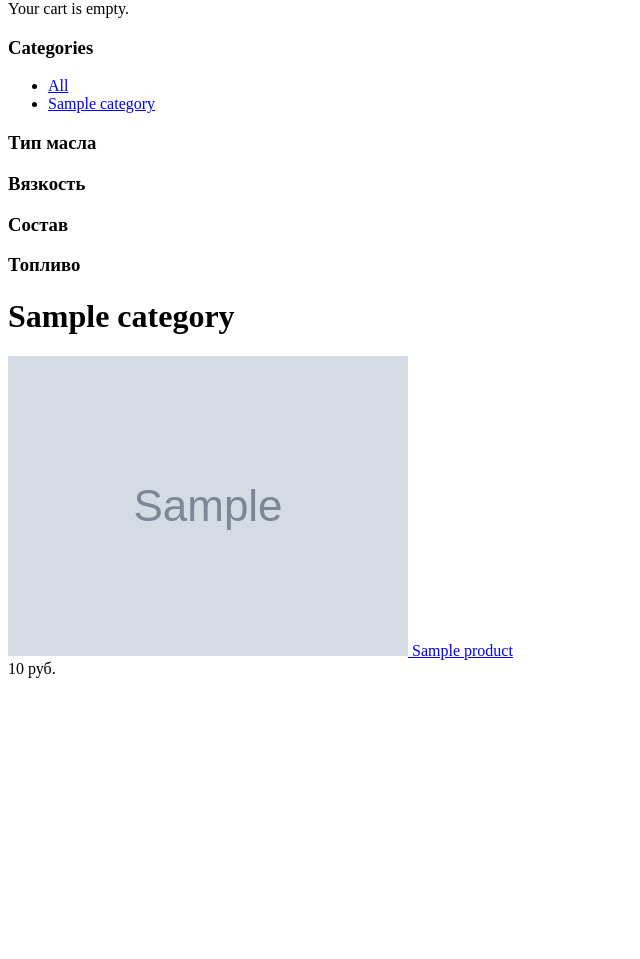
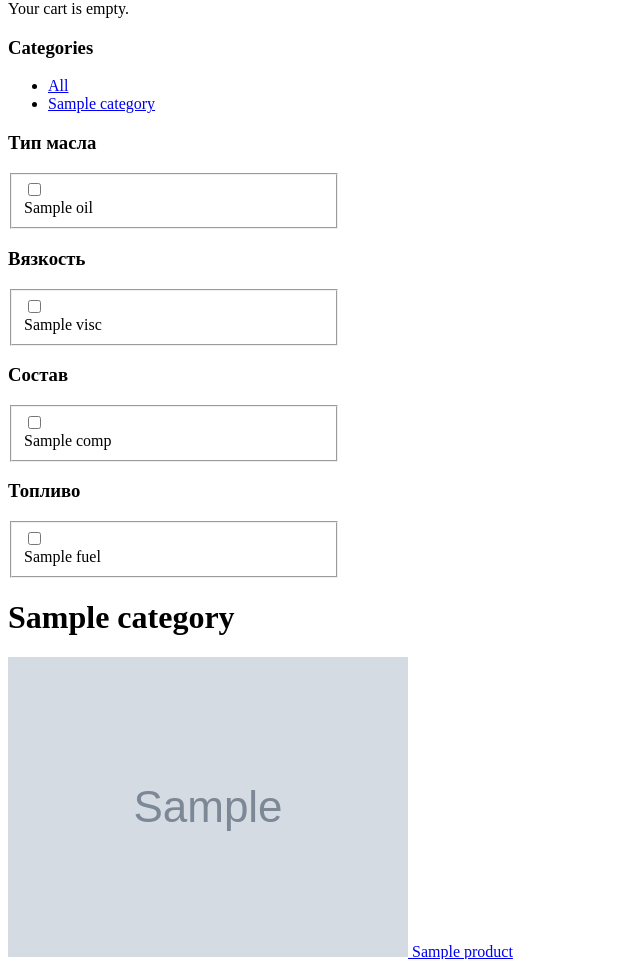
Before and after one commit to Peachoopeado/ESHOP, a Django app: template shop/templates/shop/product/list.html in a window 1280 px wide. Shown: the part 26-985 px from the top of the page, without its empty margins (0-640 px from the left). Before the commit the page ends 704 px from the top, so only its background shows below. Run offline with Django 3.2, Linux system fonts and the light colour scheme; the template is opened without the code that fills it: most values are stand-ins (such as "Sample title", 1, 10 or a date in 2020); grey boxes marked "Sample" are stand-in pictures.

Commit message:
Работа над фильтром

```diff
--- a/shop/static/css/base.css
+++ b/shop/static/css/base.css
@@ -0,0 +1,6 @@
+input{
+    display: block;
+}
+fieldset{
+    max-width: 300px;
+}
--- a/shop/templates/shop/product/list.html
+++ b/shop/templates/shop/product/list.html
@@ -17,9 +17,37 @@
         {% endfor %}
         </ul>
         <h3>Тип масла</h3>
+        <fieldset>
+            {% for oil in oiltype %}
+            <input type="checkbox" id="{{ oil.slug }}">
+            <label for="{{ oil.slug }}">{{ oil.name }}</label>
+            {% endfor %}
+        </fieldset>
+
         <h3>Вязкость</h3>
+        <fieldset>
+            {% for visc in viscosity %}
+            <input type="checkbox" id="{{ visc.slug }}">
+            <label for="{{ visc.slug }}">{{ visc.name }}</label>
+            {% endfor %}
+        </fieldset>
+
         <h3>Состав</h3>
+        <fieldset>
+            {% for comp in compound %}
+            <input type="checkbox" id="{{ comp.slug }}">
+            <label for="{{ comp.slug }}">{{ comp.name }}</label>
+            {% endfor %}
+        </fieldset>
+
         <h3>Топливо</h3>
+        <fieldset>
+            {% for fu in fuel %}
+            <input type="checkbox" id="{{ fu.slug }}">
+            <label for="{{ fu.slug }}">{{ fu.name }}</label>
+            {% endfor %}
+
+        </fieldset>
     </div>
     <div id="main" class="product-list">
         <h1>{% if category %}{{ category.name }}{% else %}Products{% endif %}</h1>
```
Also changed, not shown: shop/views.py (+9 -0 lines), db.sqlite3.
